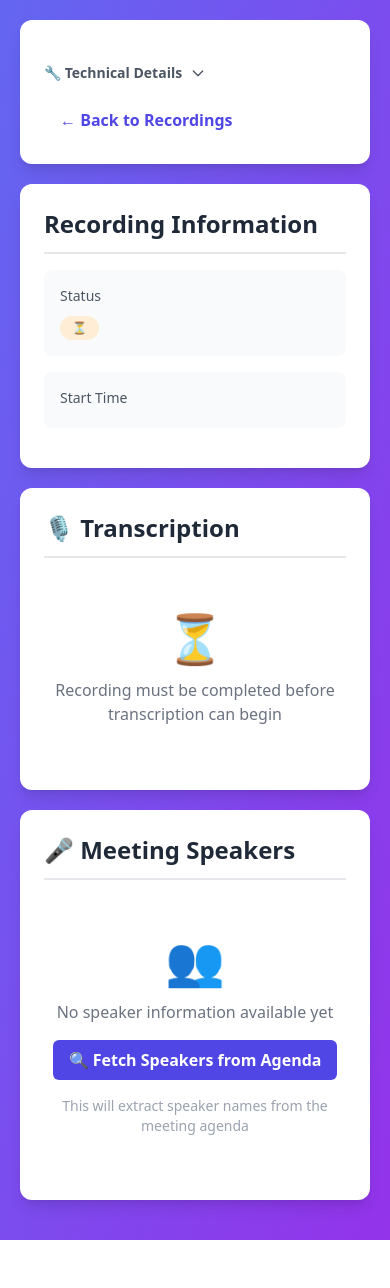
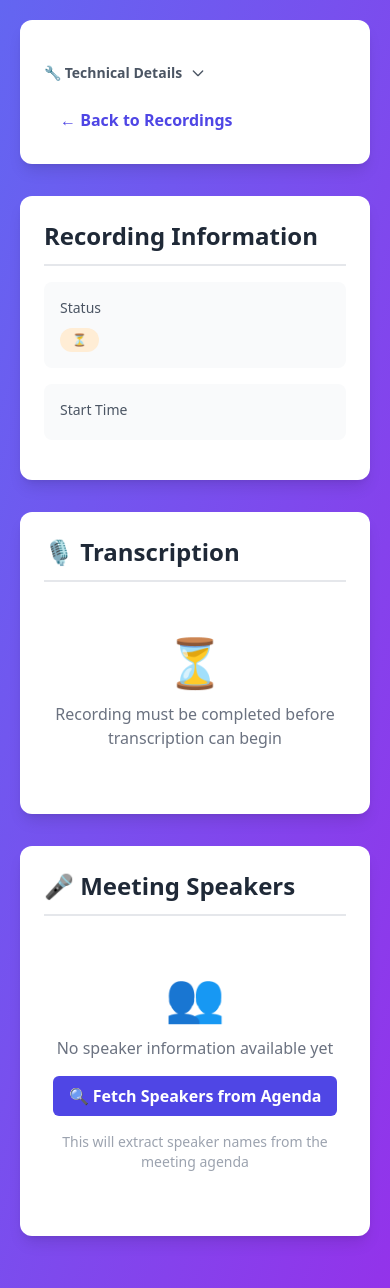
Before and after one commit to pixeltree/council_feeds, a Flask app: template templates/recording_detail.html in a window 390 px wide. Before the commit the page ends 1240 px from the top, so only its background shows below. Run offline with Flask 3, Linux system fonts and the light colour scheme; the template is opened without the code that fills it, so the values that code supplies are empty; some libraries are stand-ins or nearby versions.

Commit message:
Task 1.4: Improve layout and spacing across all templates
- Update card spacing: mb-5 → mb-8 for better visual breathing room
- Simplify grids: 3-column → 2-column in recording_detail.html info section
- Update speakers grid to 2-column layout for better mobile responsiveness
- Apply consistent spacing across index.html, recordings.html, recording_detail.html
- Improves visual hierarchy and readability

🤖 Generated with [Claude Code](https://claude.com/claude-code)

Co-Authored-By: Claude <noreply@anthropic.com>

```diff
--- a/templates/recording_detail.html
+++ b/templates/recording_detail.html
@@ -26,7 +26,7 @@
 <body class="bg-gradient-to-br from-indigo-500 to-purple-600 min-h-screen p-5">
     <div class="max-w-7xl mx-auto">
         <!-- Header -->
-        <div class="bg-white rounded-xl p-6 mb-5 shadow-lg flex flex-col md:flex-row justify-between items-start gap-4">
+        <div class="bg-white rounded-xl p-6 mb-8 shadow-lg flex flex-col md:flex-row justify-between items-start gap-4">
             <div class="flex-1">
                 <h1 class="text-gray-800 text-3xl font-bold mb-2">{{ recording.meeting_title }}</h1>
                 <div class="text-gray-600 text-sm space-y-1">
@@ -72,10 +72,10 @@
         </div>
 
         <!-- Recording Info Card -->
-        <div class="bg-white rounded-xl p-6 mb-5 shadow-lg">
+        <div class="bg-white rounded-xl p-6 mb-8 shadow-lg">
             <h2 class="text-gray-800 text-2xl font-bold mb-4 pb-3 border-b-2 border-gray-200">Recording Information</h2>
 
-            <div class="grid grid-cols-1 md:grid-cols-2 lg:grid-cols-3 gap-4 mb-4">
+            <div class="grid grid-cols-1 md:grid-cols-2 gap-4 mb-4">
                 <div class="bg-gray-50 p-4 rounded-lg">
                     <div class="text-gray-600 text-sm mb-2">Status</div>
                     <div class="inline-flex items-center gap-2">
@@ -150,7 +150,7 @@
 
         <!-- Transcription Progress Card -->
         {% if recording.status == 'completed' %}
-        <div id="transcription-progress-card" class="bg-white rounded-xl p-6 mb-5 shadow-lg">
+        <div id="transcription-progress-card" class="bg-white rounded-xl p-6 mb-8 shadow-lg">
             <div class="flex justify-between items-center mb-4 pb-3 border-b-2 border-gray-200">
                 <h2 class="text-gray-800 text-2xl font-bold">🎙️ Transcription Progress</h2>
                 <button id="transcribe-btn"
@@ -174,7 +174,7 @@
             </div>
         </div>
         {% else %}
-        <div class="bg-white rounded-xl p-6 mb-5 shadow-lg">
+        <div class="bg-white rounded-xl p-6 mb-8 shadow-lg">
             <h2 class="text-gray-800 text-2xl font-bold mb-4 pb-3 border-b-2 border-gray-200">🎙️ Transcription</h2>
             <div class="text-center py-10 text-gray-500">
                 <div class="text-5xl mb-4">⏳</div>
@@ -184,7 +184,7 @@
         {% endif %}
 
         <!-- Speakers Card -->
-        <div id="speakers-card" class="bg-white rounded-xl p-6 mb-5 shadow-lg hidden">
+        <div id="speakers-card" class="bg-white rounded-xl p-6 mb-8 shadow-lg hidden">
             <div class="flex justify-between items-center mb-4 pb-3 border-b-2 border-gray-200">
                 <h2 class="text-gray-800 text-2xl font-bold">🎤 Meeting Speakers</h2>
                 <button id="refresh-speakers-btn"
@@ -196,13 +196,13 @@
                     </span>
                 </button>
             </div>
-            <div id="speakers-content" class="grid grid-cols-1 md:grid-cols-2 lg:grid-cols-3 gap-3">
+            <div id="speakers-content" class="grid grid-cols-1 md:grid-cols-2 gap-3">
                 <!-- Speakers will be loaded here -->
             </div>
         </div>
 
         <!-- No Speakers Card (shown when no speakers available) -->
-        <div id="no-speakers-card" class="bg-white rounded-xl p-6 mb-5 shadow-lg hidden">
+        <div id="no-speakers-card" class="bg-white rounded-xl p-6 mb-8 shadow-lg hidden">
             <h2 class="text-gray-800 text-2xl font-bold mb-4 pb-3 border-b-2 border-gray-200">🎤 Meeting Speakers</h2>
             <div class="text-center py-10 text-gray-500">
                 <div class="text-5xl mb-4">👥</div>
@@ -221,7 +221,7 @@
 
         <!-- Transcript Card -->
         {% if recording.has_transcript %}
-        <div class="bg-white rounded-xl p-6 mb-5 shadow-lg">
+        <div class="bg-white rounded-xl p-6 mb-8 shadow-lg">
             <div class="flex justify-between items-center mb-4 pb-3 border-b-2 border-gray-200">
                 <h2 class="text-gray-800 text-2xl font-bold">📄 Transcript & Diarization</h2>
                 <div class="relative inline-block download-dropdown">
@@ -266,7 +266,7 @@
 
         <!-- Segments Card -->
         {% if recording.is_segmented and segments %}
-        <div class="bg-white rounded-xl p-6 mb-5 shadow-lg">
+        <div class="bg-white rounded-xl p-6 mb-8 shadow-lg">
             <h2 class="text-gray-800 text-2xl font-bold mb-4 pb-3 border-b-2 border-gray-200">
                 📊 Segments ({{ segments|length }})
             </h2>
@@ -345,7 +345,7 @@
             </div>
         </div>
         {% elif recording.status == 'completed' and not recording.is_segmented %}
-        <div class="bg-white rounded-xl p-6 mb-5 shadow-lg">
+        <div class="bg-white rounded-xl p-6 mb-8 shadow-lg">
             <h2 class="text-gray-800 text-2xl font-bold mb-4 pb-3 border-b-2 border-gray-200">📊 Segments</h2>
             <div class="text-center py-10 text-gray-500">
                 <div class="text-5xl mb-4">✂️</div>
@@ -363,7 +363,7 @@
 
         <!-- Logs Card -->
         {% if logs %}
-        <div class="bg-white rounded-xl p-6 mb-5 shadow-lg">
+        <div class="bg-white rounded-xl p-6 mb-8 shadow-lg">
             <h2 class="text-gray-800 text-2xl font-bold mb-4 pb-3 border-b-2 border-gray-200">📝 Processing Logs</h2>
 
             <div class="bg-gray-900 rounded-lg p-4 overflow-auto max-h-96">
--- a/templates/recordings.html
+++ b/templates/recordings.html
@@ -49,7 +49,7 @@
 <body class="bg-gradient-to-br from-indigo-500 to-purple-600 min-h-screen p-5">
     <div class="max-w-7xl mx-auto">
         <!-- Header -->
-        <div class="bg-white rounded-xl p-6 mb-5 shadow-lg flex flex-col md:flex-row justify-between items-center gap-4">
+        <div class="bg-white rounded-xl p-6 mb-8 shadow-lg flex flex-col md:flex-row justify-between items-center gap-4">
             <h1 class="text-gray-800 text-3xl font-bold">Recordings</h1>
             <a href="/" class="text-indigo-600 font-semibold px-4 py-2 rounded-lg hover:bg-gray-50 transition">
                 ← Back to Dashboard
```
Also changed, not shown: templates/index.html (+5 -5 lines).
